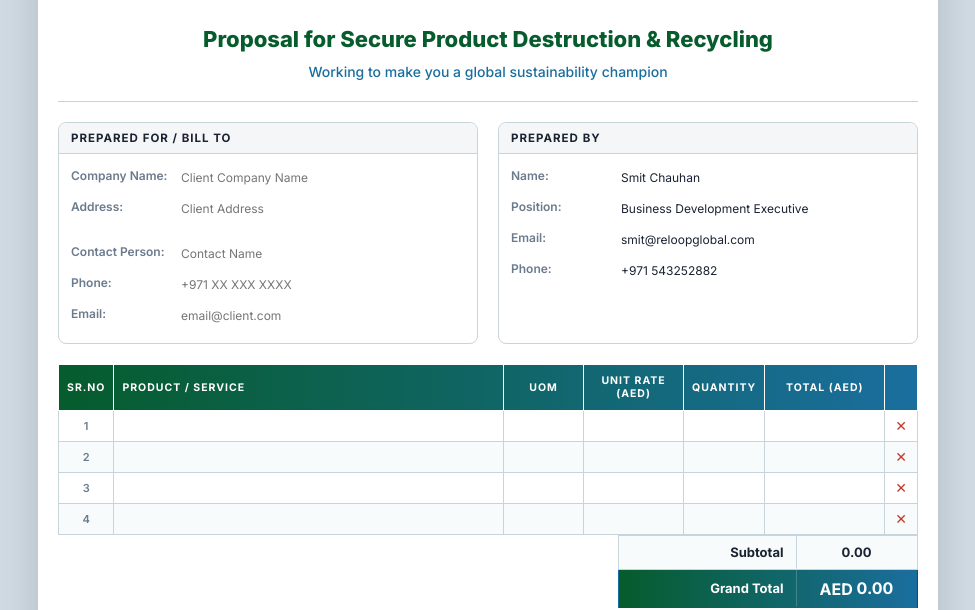
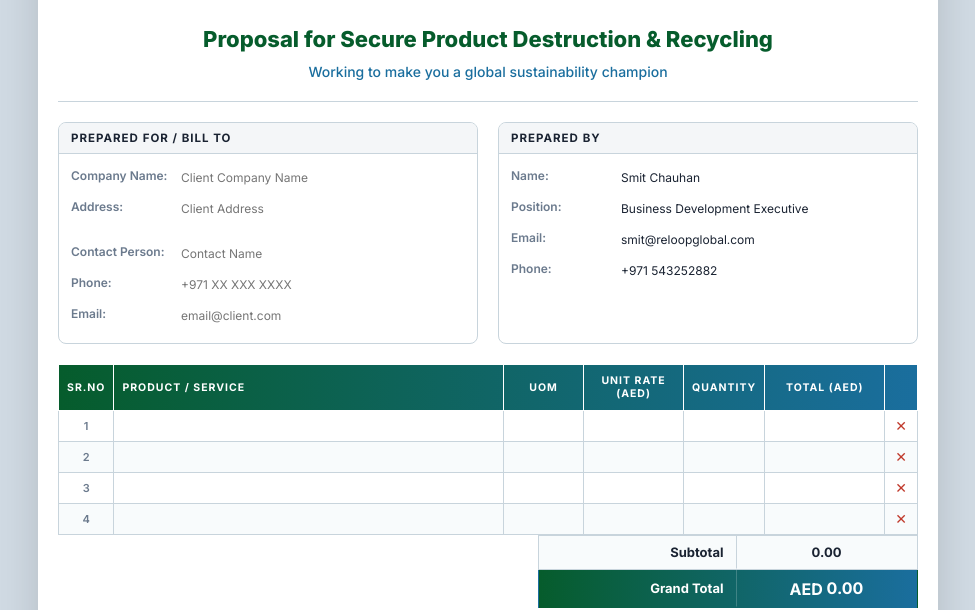
Before and after one commit to learnDataScienceIndia/RL-Proposal-manual, a plain HTML site: page index.html in a window 1280 px wide. Shown: the part 197-807 px from the top of the page, without its empty margins (152-1127 px from the left). Drawn offline with Linux system fonts and the light colour scheme.

Commit message:
Update index.html

```diff
--- a/index.html
+++ b/index.html
@@ -281,7 +281,7 @@
     }
     .tot-row {
       display: flex;
-      width: 300px;
+      width: 380px;
       border: 1.5px solid var(--border);
       border-top: none;
       background: #f8fbfc;
@@ -306,7 +306,7 @@
       justify-content: flex-end;
     }
     .tot-val {
-      width: 120px;
+      width: 180px;
       padding: 8px 12px;
       font-size: 13px;
       font-weight: 700;
@@ -315,6 +315,7 @@
       display: flex;
       align-items: center;
       justify-content: center;
+      word-break: break-word;
     }
     .gt-row .tot-lbl {
       color: #fff;
@@ -323,7 +324,7 @@
     .gt-row .tot-val {
       color: #fff;
       font-size: 16px;
-      white-space: nowrap;
+      word-break: break-word;
     }
 
     /* ═══════════════ ROW CONTROLS ═══════════════ */
```
